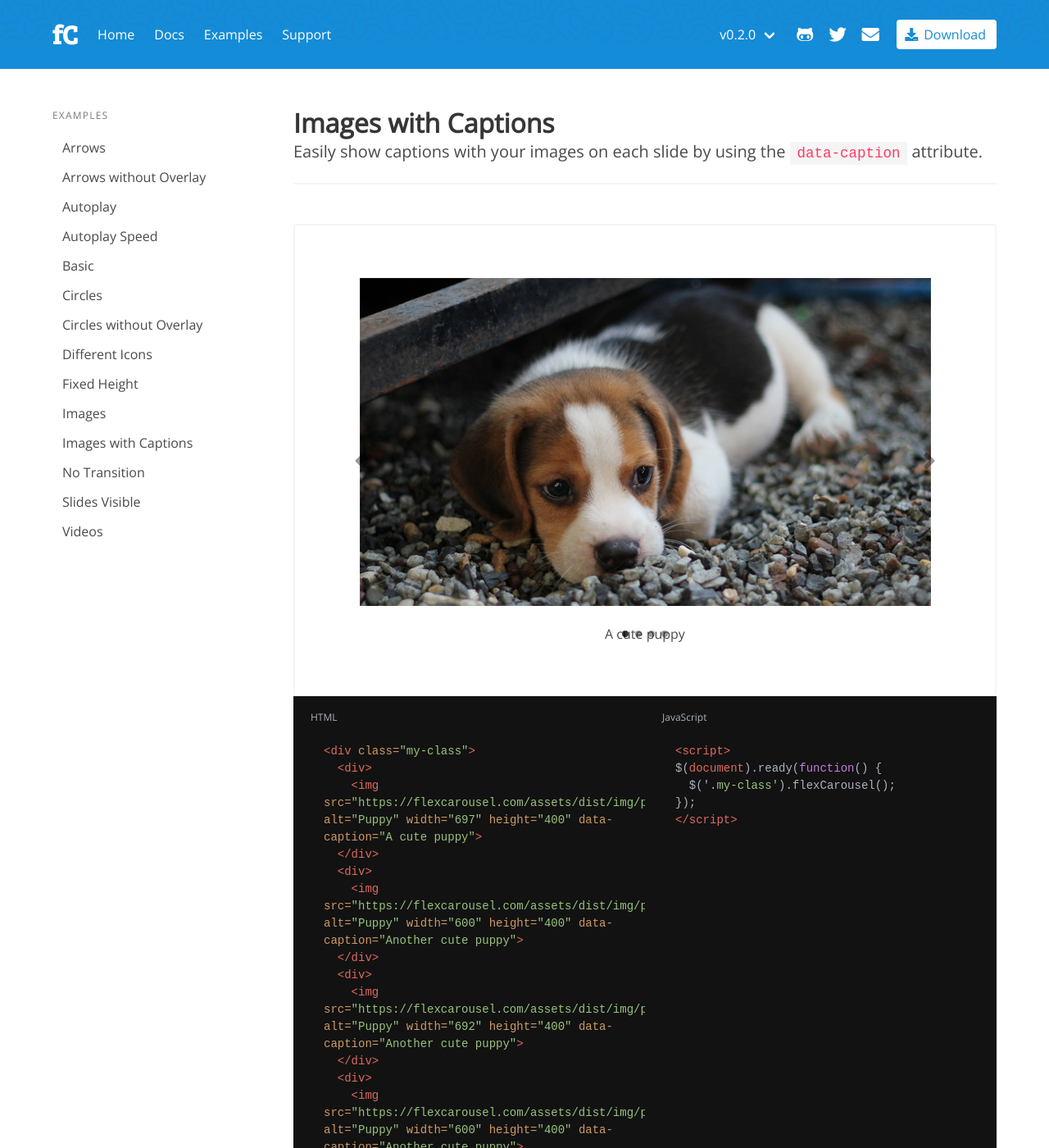
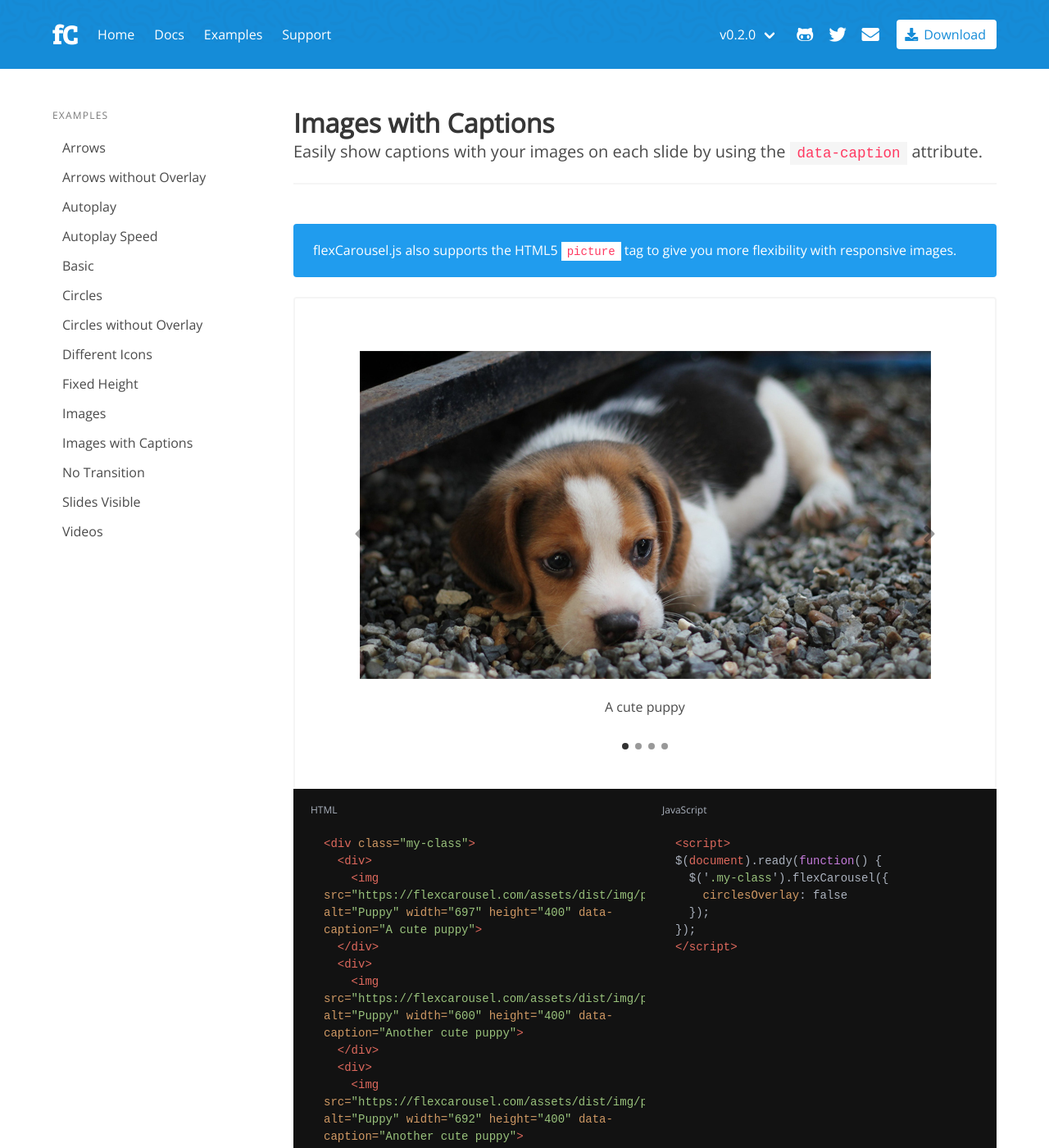
Before and after one commit to tomhrtly/flexCarousel.js, a Jekyll site: the page built from docs/docs/0.2.0/examples/images-with-captions.html, in a window 1280 px wide and 1400 px high. Shown: the whole window at 82% size. Built offline with Jekyll 4.4.1, drawn with Linux system fonts in a browser that asks for light colours; nearby versions of some CDN libraries.

Commit message:
Improve image examples

```diff
--- a/docs/docs/0.2.0/examples/images-with-captions.html
+++ b/docs/docs/0.2.0/examples/images-with-captions.html
@@ -4,6 +4,9 @@ subtitle: Easily show captions with your images on each slide by using the <code
 layout: example
 ---
 
+<div class="notification is-info">
+  <p>flexCarousel.js also supports the HTML5 <code>picture</code> tag to give you more flexibility with responsive images.</p>
+</div>
 {% capture html %}
 <div class="my-class">
   <div>
@@ -23,7 +26,9 @@ layout: example
 {% capture js %}
 <script>
 $(document).ready(function() {
-  $('.my-class').flexCarousel();
+  $('.my-class').flexCarousel({
+    circlesOverlay: false
+  });
 });
 </script>
 {% endcapture %}
--- a/docs/docs/0.2.0/examples/images.html
+++ b/docs/docs/0.2.0/examples/images.html
@@ -4,6 +4,9 @@ subtitle: How to display images correctly in your slides using flexCarousel.js
 layout: example
 ---
 
+<div class="notification is-info">
+  <p>flexCarousel.js also supports the HTML5 <code>picture</code> tag to give you more flexibility with responsive images.</p>
+</div>
 {% capture html %}
 <div class="my-class">
   <div>
```
